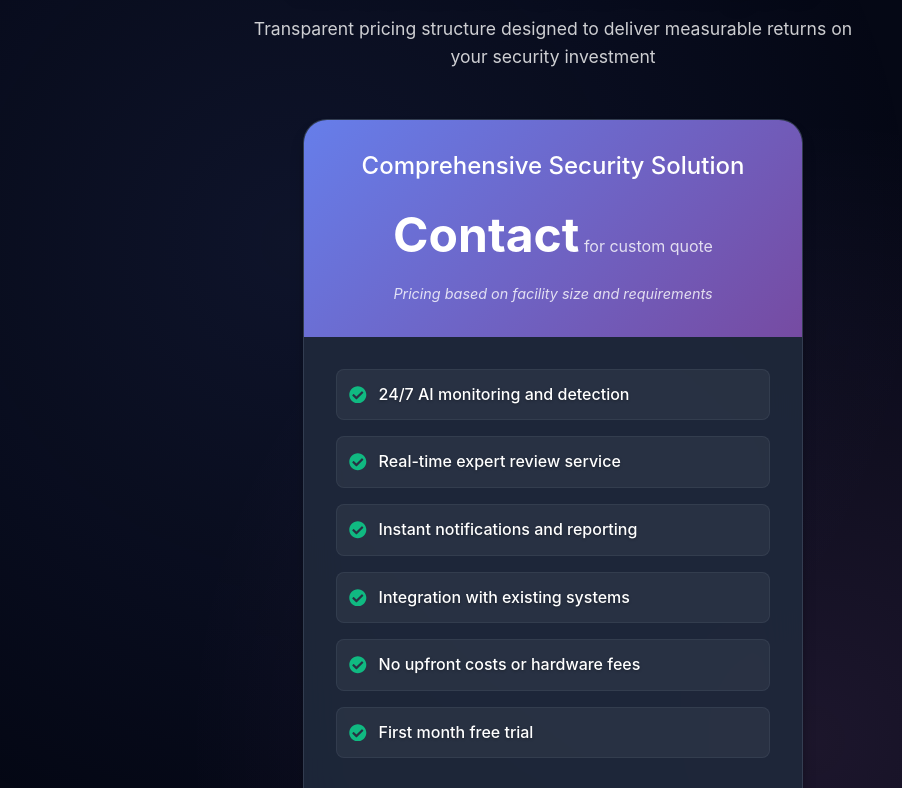
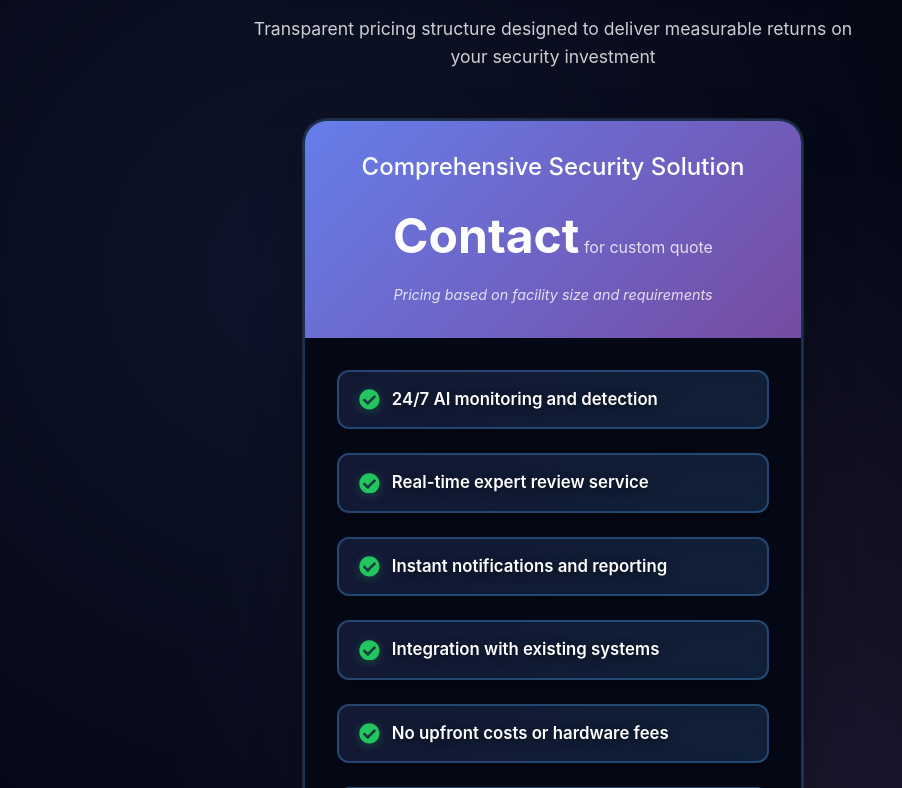
Before and after one commit to Faseeh-Naqvi/faseeh.ca, a React (Create React App) app in the folder my-portfolio/: page /sigfig-ai in a window 1280 px wide. Shown: the part 7752-8540 px from the top of the page, without its empty margins (87-989 px from the left). Built offline with nearby package versions, Linux system fonts and the light colour scheme.

Commit message:
Refactor profile image source path in Home component; enhance pricing card styles and feature hover effects in SigFigAI CSS for improved aesthetics

```diff
--- a/my-portfolio/src/pages/Home.js
+++ b/my-portfolio/src/pages/Home.js
@@ -11,7 +11,7 @@ export default function Home() {
       <div className="d-flex flex-column justify-content-center align-items-center text-center vh-100">
         {/* Profile Image */}
         <img
-          src= {process.env.PUBLIC_URL + "/images/profile.jpeg"}
+          src="/images/profile.jpeg"
           alt="my profile picture"
           className="rounded-circle mb-4"
           style={{ width: '200px', height: '200px', objectFit: 'cover' }}
--- a/my-portfolio/src/pages/SigFigAI.css
+++ b/my-portfolio/src/pages/SigFigAI.css
@@ -1583,12 +1583,15 @@
 .pricing-card {
   max-width: 500px;
   margin: 0 auto;
-  background: rgba(30, 41, 59, 0.8);
-  backdrop-filter: blur(var(--blur-amount));
+  background: rgba(15, 23, 42, 0.95);
+  backdrop-filter: blur(20px);
   border-radius: var(--border-radius-lg);
-  box-shadow: var(--shadow-medium);
+  box-shadow:
+    0 20px 50px rgba(0, 0, 0, 0.3),
+    0 0 0 1px rgba(148, 163, 184, 0.2),
+    inset 0 1px 0 rgba(255, 255, 255, 0.1);
   overflow: hidden;
-  border: 1px solid rgba(148, 163, 184, 0.2);
+  border: 2px solid rgba(79, 172, 254, 0.2);
 }
 
 .pricing-header {
@@ -1624,37 +1627,44 @@
 
 .pricing-features {
   padding: 2rem;
-  background: rgba(30, 41, 59, 0.6);
+  background: var(--darker-color);
 }
 
 .feature {
   display: flex;
   align-items: center;
   gap: 0.75rem;
-  margin-bottom: 1rem;
-  font-weight: 500;
-  color: white;
-  padding: 0.75rem;
-  border-radius: 8px;
-  background: rgba(255, 255, 255, 0.05);
-  border: 1px solid rgba(148, 163, 184, 0.1);
+  margin-bottom: 1.5rem;
+  font-weight: 600;
+  color: white;
+  padding: 1rem 1.25rem;
+  border-radius: 12px;
+  background: linear-gradient(135deg, rgba(102, 126, 234, 0.15), rgba(79, 172, 254, 0.15));
+  border: 2px solid rgba(79, 172, 254, 0.3);
+  backdrop-filter: blur(10px);
   transition: all 0.3s ease;
+  box-shadow: 0 4px 15px rgba(0, 0, 0, 0.2);
 }
 
 .feature:hover {
-  background: rgba(255, 255, 255, 0.1);
-  transform: translateX(5px);
+  background: linear-gradient(135deg, rgba(102, 126, 234, 0.25), rgba(79, 172, 254, 0.25));
+  border-color: rgba(79, 172, 254, 0.5);
+  transform: translateX(8px) translateY(-2px);
+  box-shadow: 0 8px 25px rgba(79, 172, 254, 0.2);
 }
 
 .feature svg {
-  color: var(--success-color);
-  font-size: 1.1rem;
+  color: #22c55e;
+  font-size: 1.3rem;
   flex-shrink: 0;
+  filter: drop-shadow(0 2px 4px rgba(34, 197, 94, 0.3));
 }
 
 .feature span {
   color: white;
-  text-shadow: 0 1px 3px rgba(0, 0, 0, 0.3);
+  text-shadow: 0 2px 8px rgba(0, 0, 0, 0.5);
+  font-size: 1.05rem;
+  line-height: 1.4;
 }
 
 .pricing-note {
```
